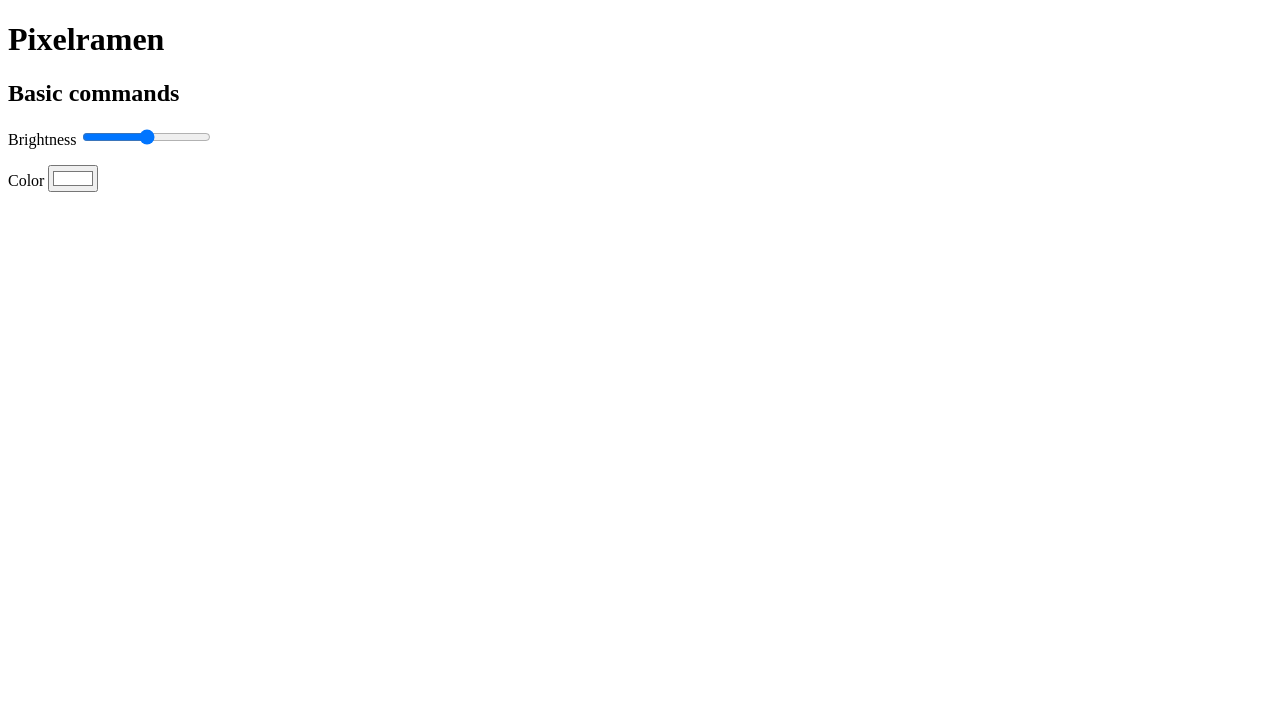
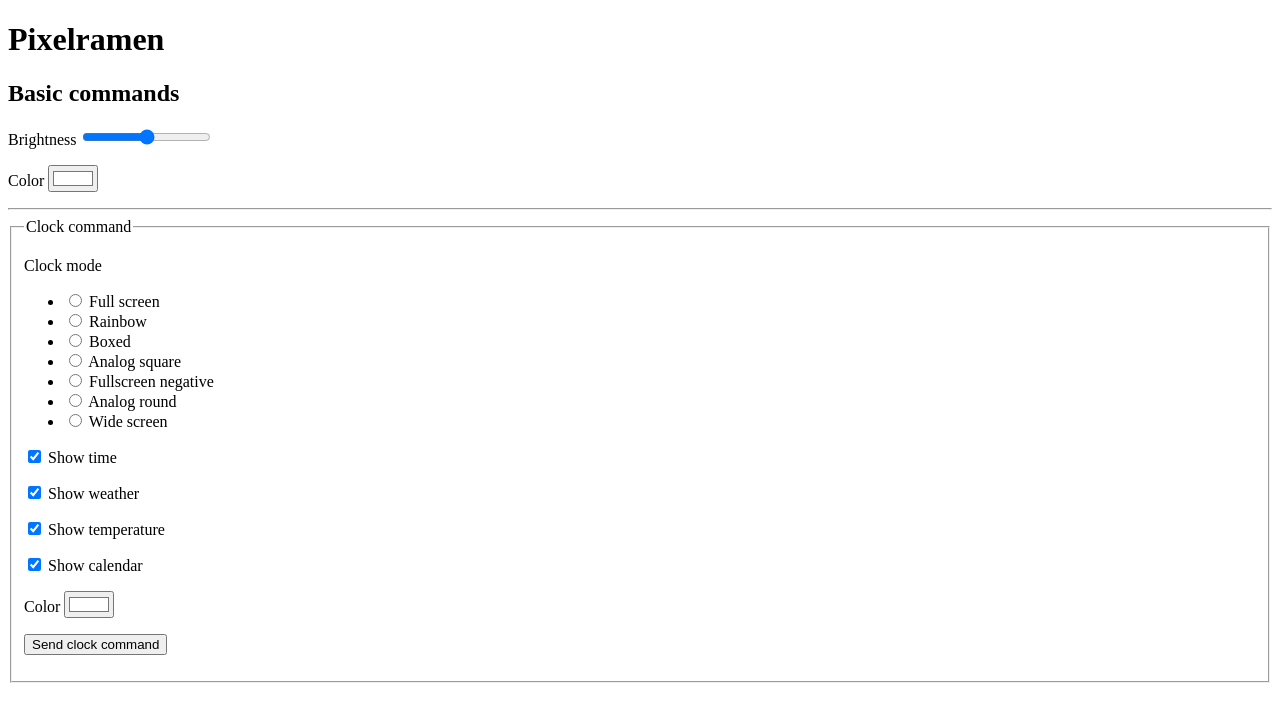
Before and after one commit to jfroehlich/node-p1x3lramen, a website: page public/index.html in a window 1280 px wide. Drawn offline with Linux system fonts and the light colour scheme.

Commit message:
Added a bit more html for a demo app.

```diff
--- a/public/index.html
+++ b/public/index.html
@@ -20,6 +20,70 @@
 			</p>
 		</section>
 
+		<hr />
+
+		<form action="/api/clock" method="GET">
+			<fieldset>
+				<legend>Clock command</legend>
+				<div class="FormField">
+					<p class="Label">Clock mode</p>
+					<ul>
+						<li>
+							<input type="radio" name="mode" id="form01-field01-01" value="0"/>
+							<label for="form01-field01-01">Full screen</label>
+						</li>
+						<li>
+							<input type="radio" name="mode" id="form01-field01-02" value="1"/>
+							<label for="form01-field01-02">Rainbow</label>
+						</li>
+						<li>
+							<input type="radio" name="mode" id="form01-field01-03" value="2"/>
+							<label for="form01-field01-03">Boxed</label>
+						</li>
+						<li>
+							<input type="radio" name="mode" id="form01-field01-04" value="3"/>
+							<label for="form01-field01-04">Analog square</label>
+						</li>
+						<li>
+							<input type="radio" name="mode" id="form01-field01-05" value="4"/>
+							<label for="form01-field01-05">Fullscreen negative</label>
+						</li>
+						<li>
+							<input type="radio" name="mode" id="form01-field01-06" value="5"/>
+							<label for="form01-field01-06">Analog round</label>
+						</li>
+						<li>
+							<input type="radio" name="mode" id="form01-field01-07" value="6"/>
+							<label for="form01-field01-07">Wide screen</label>
+						</li>
+					</ul>
+				</div>
+				<p class="FormField">
+					<input type="checkbox" name="showTime" id="form01-field02" value="true" checked/>
+					<label for="form01-field02">Show time</label>
+				</p>
+				<p class="FormField">
+					<input type="checkbox" name="showWeather" id="form01-field03" value="true" checked/>
+					<label for="form01-field03">Show weather</label>
+				</p>
+				<p class="FormField">
+					<input type="checkbox" name="showTemperature" id="form01-field04" value="true" checked/>
+					<label for="form01-field04">Show temperature</label>
+				</p>
+				<p class="FormField">
+					<input type="checkbox" name="showCalendar" id="form01-field05" value="true" checked/>
+					<label for="form01-field05">Show calendar</label>
+				</p>
+				<p class="FormField">
+					<label for="form01-field06">Color</label>
+					<input name="color" id="form01-field06" type="color" value="#ffffff"/>
+				</p>
+				<p class="actions">
+					<input type="submit" value="Send clock command"/>
+				</p>
+			</fieldset>
+		</form>
+
 	</main>
 	<footer></footer>
 	<script type="text/javascript">
```
